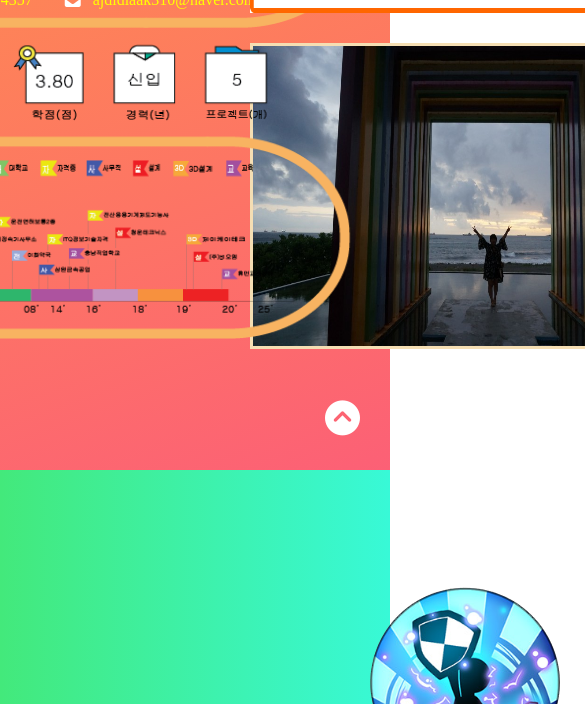
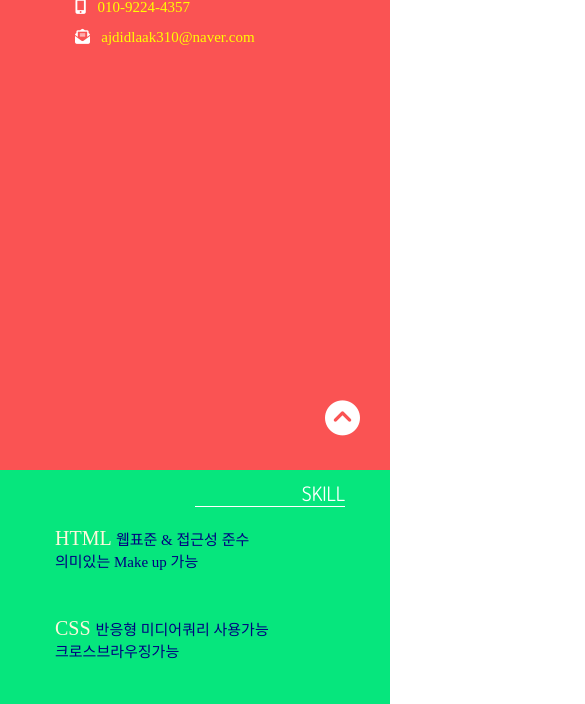
Before and after one commit to l100405/portfolio, a plain HTML site: page index.html in a window 390 px wide. Shown: the part 374-1078 px from the top of the page, 585 px wide, since content can reach past the window. Drawn offline with Linux system fonts and the light colour scheme; a web font is replaced by a local one.

Commit message:
Update index.html

```diff
--- a/index.html
+++ b/index.html
@@ -9,8 +9,8 @@
     <link href="https://fonts.googleapis.com/css?family=Sunflower:300&display=swap" rel="stylesheet">
     <link href="https://fonts.googleapis.com/css?family=Great+Vibes|Permanent+Marker&display=swap" rel="stylesheet">
     <link rel="stylesheet" href="css/portfolio.css">
-    <!-- <link rel="stylesheet" href="css/mobile.css">   -->
-    <!-- <link rel="stylesheet" href="css/mobile2.css"> -->
+    <link rel="stylesheet" href="css/mobile.css">
+    <link rel="stylesheet" href="css/mobile2.css">
     <script src="js/jquery-3.4.1.min.js"></script>
     <script src="js/jquery-migrate-1.4.1.min.js"></script>
     <script src="js/portfolio.js"></script>
```
